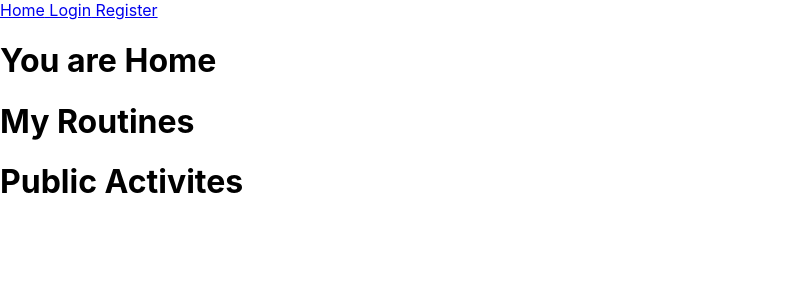
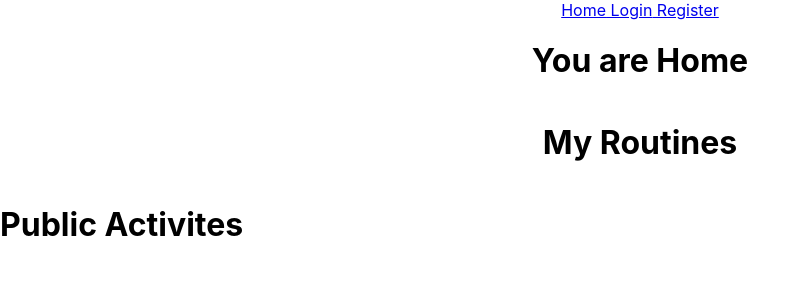
Before and after one commit to trb1216/2104_UNIV_Fitness_Tracker_Front_End, a React (Create React App) app: page / in a window 1280 px wide. Shown: the top 300 px of the page, without its empty margins (0-809 px from the left). Built offline with nearby package versions, Linux system fonts and the light colour scheme; no server answers.

Commit message:
mui grid implementation, activities list objects

```diff
--- a/package.json
+++ b/package.json
@@ -3,6 +3,10 @@
   "version": "0.1.0",
   "private": true,
   "dependencies": {
+    "@emotion/react": "^11.4.1",
+    "@emotion/styled": "^11.3.0",
+    "@material-ui/core": "^4.12.3",
+    "@mui/material": "^5.0.0",
     "@testing-library/jest-dom": "^5.14.1",
     "@testing-library/react": "^11.2.7",
     "@testing-library/user-event": "^12.8.3",
--- a/src/App.js
+++ b/src/App.js
@@ -1,3 +1,7 @@
+// reference:
+// https://mui.com/api/grid/
+// https://mui.com/components/grid/
+// npm install @mui/material @emotion/react @emotion/styled
 import { Route, Switch } from "react-router-dom";
 import { Navbar, Home, Register, Login, Activities } from "./components";
 
--- a/src/components/Activities.js
+++ b/src/components/Activities.js
@@ -1,21 +1,28 @@
-// As an unregistered visitor on the Activities tab, I want to:
+// reference:
+// https://mui.com/api/grid/
+// https://mui.com/components/grid/
+// npm install @mui/material @emotion/react @emotion/styled
+import { Grid } from "@mui/material";
 import React, { useState, useEffect } from "react";
 import { allActivities } from "../api/index.js";
 const Activities = () => {
-const [publicActivities, setPublicActivities] = useState([]);
- // eslint-disable-next-line react-hooks/exhaustive-deps
- useEffect(async()=>{
-let res = await allActivities
-let activityPosts = await res.data
-setPublicActivities(activityPosts)
-console.log("Activities", publicActivities)
- }, [])
-  return (<h1>Public Activites</h1>)
+  const [activities, setActivities] = useState([]);
+  const [listActivities, setListActivities] = useState([]);
+  // eslint-disable-next-line react-hooks/exhaustive-deps
+  useEffect(async () => {
+    let res = await allActivities();
+    let activityPosts = res;
+    setActivities(activityPosts);
+    console.log("Activities", activities);
+  }, []);
+  return (
+    <Grid container direction="row" justifyContent="left" alignItems="center">
+      <h1>Public Activites</h1>
+    </Grid>
+  );
 };
 
 export default Activities;
-
-// Probably same logic as getting all posts in stranger things?
 // As a registered user on the Activities tab, I want to:
 
 // be shown a form to create a new activity (by name and description)
--- a/src/components/Home.js
+++ b/src/components/Home.js
@@ -1,13 +1,19 @@
+import { Grid } from '@mui/material';
 import React from "react";
 import { My_Routines } from ".";
 
 const Home = () => {
 
     return (
-      <div>
+          <Grid
+      container
+      direction="column"
+      justifyContent="center"
+      alignItems="center"
+    >
           <h1>You are Home</h1>
           <My_Routines />
-      </div>
+      </Grid>
   );
 };
 
--- a/src/components/Navbar.js
+++ b/src/components/Navbar.js
@@ -1,13 +1,21 @@
+import { Grid } from "@mui/material";
 import React from "react";
 import { Link } from "react-router-dom";
 
 const Navbar = () => {
   return (
-    <nav className="navbar">
-      <Link to="/">Home</Link>
-      <Link to="/login"> Login</Link>
-      <Link to="/register"> Register</Link>
-    </nav>
+    <Grid
+      container
+      direction="column"
+      justifyContent="center"
+      alignItems="center"
+    >
+      <nav className="navbar">
+        <Link to="/">Home</Link>
+        <Link to="/login"> Login</Link>
+        <Link to="/register"> Register</Link>
+      </nav>
+    </Grid>
   );
 };
 
```
Also changed, not shown: 1 other file (tests, documents, lock files or other folders).
